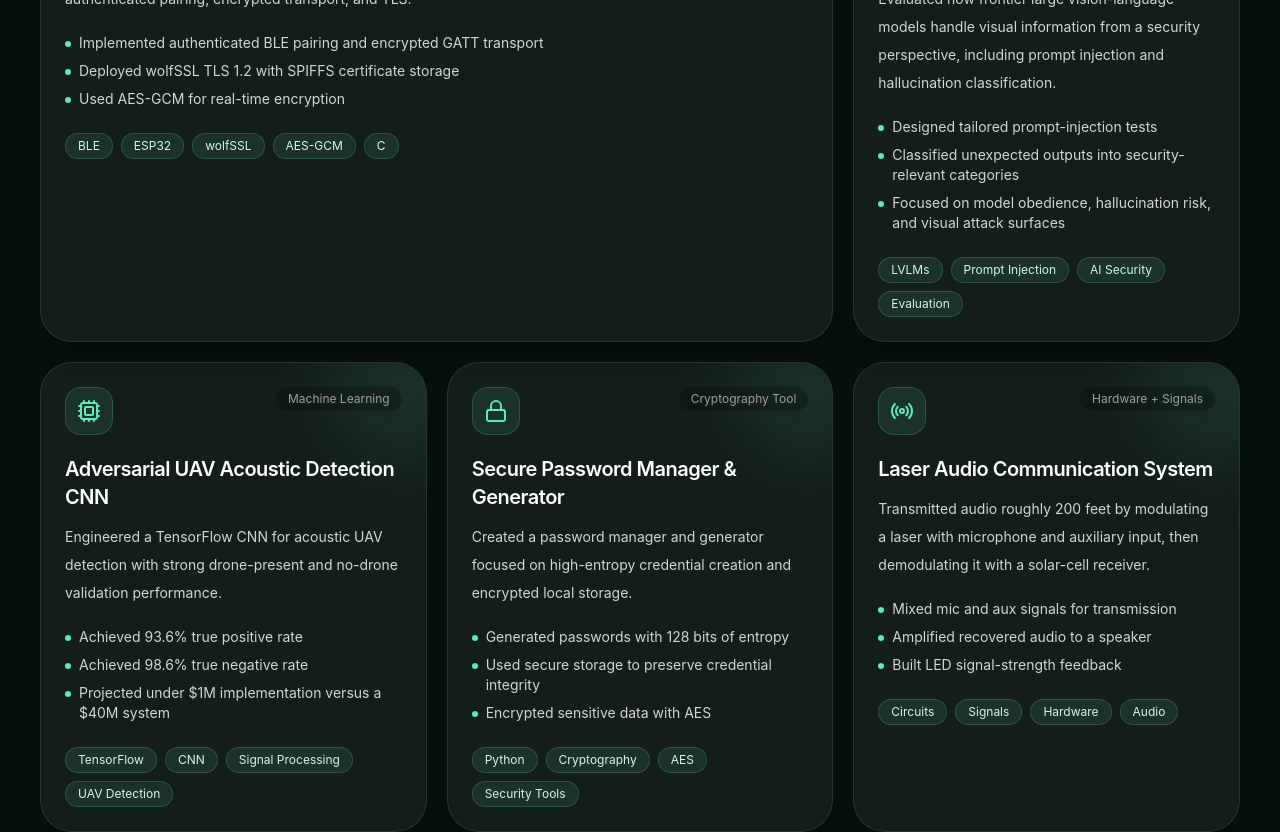
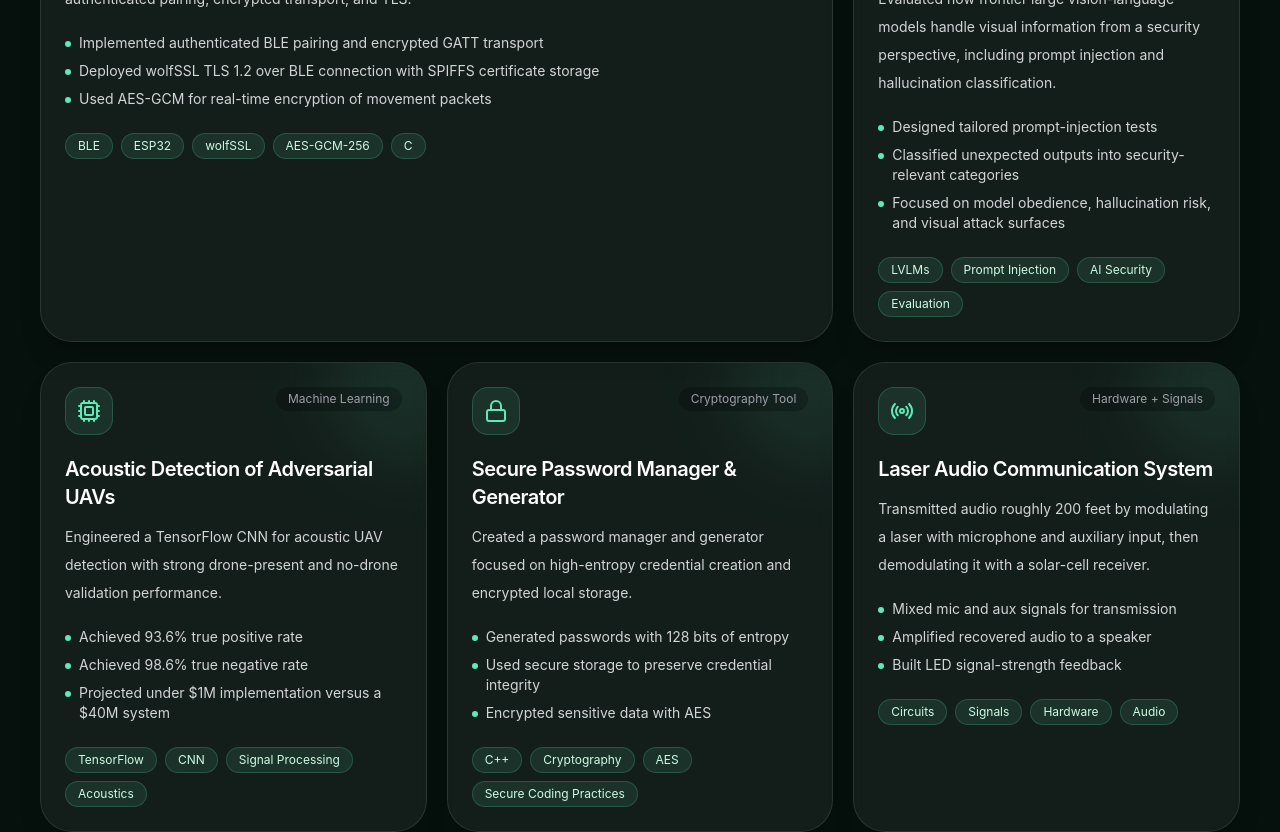
Before and after one commit to M-moore1/M-moore1.github.io, a React (Vite) app: page / in a window 1280 px wide. Shown: the part 1600-2432 px from the top of the page. Built offline with nearby package versions, Linux system fonts and the light colour scheme.

Commit message:
Minor changes to descriptions 1

```diff
--- a/src/App.jsx
+++ b/src/App.jsx
@@ -45,11 +45,12 @@ const projects = [
       "Built a secure BLE communication layer between an embedded Linux board and ESP32 microcontroller using authenticated pairing, encrypted transport, and TLS.",
     highlights: [
       "Implemented authenticated BLE pairing and encrypted GATT transport",
-      "Deployed wolfSSL TLS 1.2 with SPIFFS certificate storage",
-      "Used AES-GCM for real-time encryption",
+      "Deployed wolfSSL TLS 1.2 over BLE connection with SPIFFS certificate storage",
+      "Used AES-GCM for real-time encryption of movement packets",
     ],
-    tags: ["BLE", "ESP32", "wolfSSL", "AES-GCM", "C"],
+    tags: ["BLE", "ESP32", "wolfSSL", "AES-GCM-256", "C"],
   },
+
   {
     title: "Security-Relevant Hallucinations in Frontier LVLMs",
     type: "AI Security Research",
@@ -63,8 +64,9 @@ const projects = [
     ],
     tags: ["LVLMs", "Prompt Injection", "AI Security", "Evaluation"],
   },
+
   {
-    title: "Adversarial UAV Acoustic Detection CNN",
+    title: "Acoustic Detection of Adversarial UAVs",
     type: "Machine Learning",
     icon: Cpu,
     summary:
@@ -74,8 +76,9 @@ const projects = [
       "Achieved 98.6% true negative rate",
       "Projected under $1M implementation versus a $40M system",
     ],
-    tags: ["TensorFlow", "CNN", "Signal Processing", "UAV Detection"],
+    tags: ["TensorFlow", "CNN", "Signal Processing", "Acoustics"],
   },
+
   {
     title: "Secure Password Manager & Generator",
     type: "Cryptography Tool",
@@ -87,8 +90,9 @@ const projects = [
       "Used secure storage to preserve credential integrity",
       "Encrypted sensitive data with AES",
     ],
-    tags: ["Python", "Cryptography", "AES", "Security Tools"],
+    tags: ["C++", "Cryptography", "AES", "Secure Coding Practices"],
   },
+
   {
     title: "Laser Audio Communication System",
     type: "Hardware + Signals",
```
